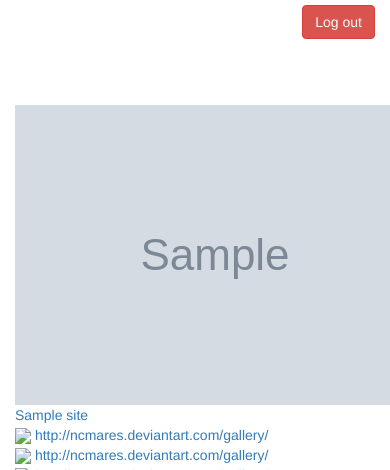
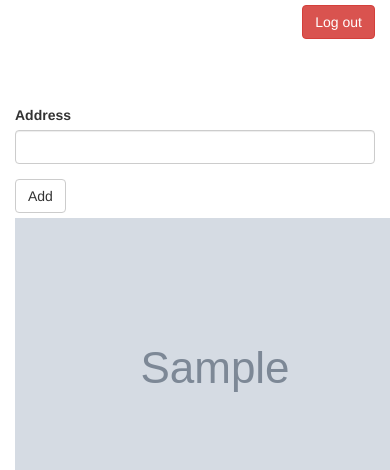
Before and after one commit to Mr1Penguin/glacial-sierra-6517, a Django app: template reader/templates/collection.html in a window 390 px wide; the page is wider, and only the part inside the window is pictured. Shown: the top 470 px of that part. Run offline with Django 3.2, Linux system fonts and the light colour scheme; the template is opened without the code that fills it: most values are stand-ins (such as "Sample title", 1, 10 or a date in 2020); grey boxes marked "Sample" are stand-in pictures; some libraries are stand-ins or nearby versions; grey boxes are pictures that could not be loaded.

Commit message:
add site form

```diff
--- a/reader/templates/collection.html
+++ b/reader/templates/collection.html
@@ -19,6 +19,9 @@
         }
         .userdata {
             font-size: 20px;
+        }
+        .sites {
+            margin-top: 5px;
         }
         .site {
             display: inline-block;
@@ -47,7 +50,15 @@
         </div>
     </div>
     <div class="row">
-        <div class="col-sm-4 sites">
+        <div class="col-sm-4">
+            <div id="addSiteForm" class="form-inline">
+                <div class="form-group">
+                    <label for="siteAddress">Address</label>
+                    <input id="siteAddress" class="form-control">
+                </div>
+                <button onclick="addSite()" class="btn btn-default">Add</button>
+            </div>
+            <div class="sites">
                 {% for site in sites %}
                     <div class="site">
                         <img src="{{ site.icon_url }}"/>
@@ -65,6 +76,7 @@
                 <div class="site">
                     <img src="http://deviantart.com/favicon.ico">
                     <a href="http://ncmares.deviantart.com/gallery/">http://ncmares.deviantart.com/gallery/</a>
+                </div>
             </div>
         </div>
         <div class="col-sm-8 images">
```
Lines whose indentation alone changed are shown as unchanged.
